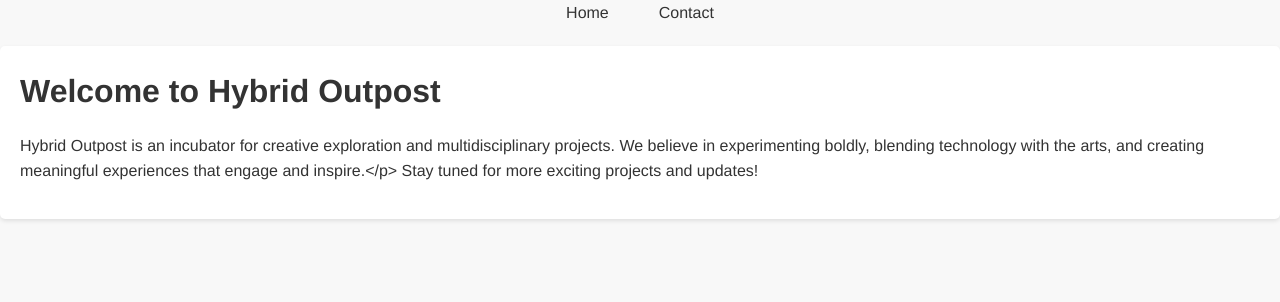
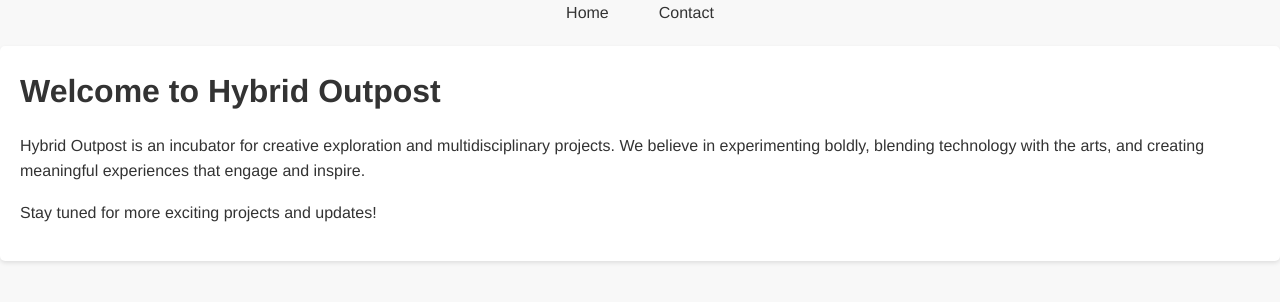
Before and after one commit to Hybrid-Outpost/hybridoutpost.github.io, a Jekyll site: the page built from index.md, in a window 1280 px wide. Shown: the top 302 px of the page. Built offline with Jekyll 4.4.1, drawn with Linux system fonts in a browser that asks for light colours.

```diff
--- a/index.md
+++ b/index.md
@@ -6,5 +6,6 @@ permalink: /
 
 # Welcome to Hybrid Outpost
 
-Hybrid Outpost is an incubator for creative exploration and multidisciplinary projects. We believe in experimenting boldly, blending technology with the arts, and creating meaningful experiences that engage and inspire.</p>
+Hybrid Outpost is an incubator for creative exploration and multidisciplinary projects. We believe in experimenting boldly, blending technology with the arts, and creating meaningful experiences that engage and inspire.
+
 Stay tuned for more exciting projects and updates!
```
